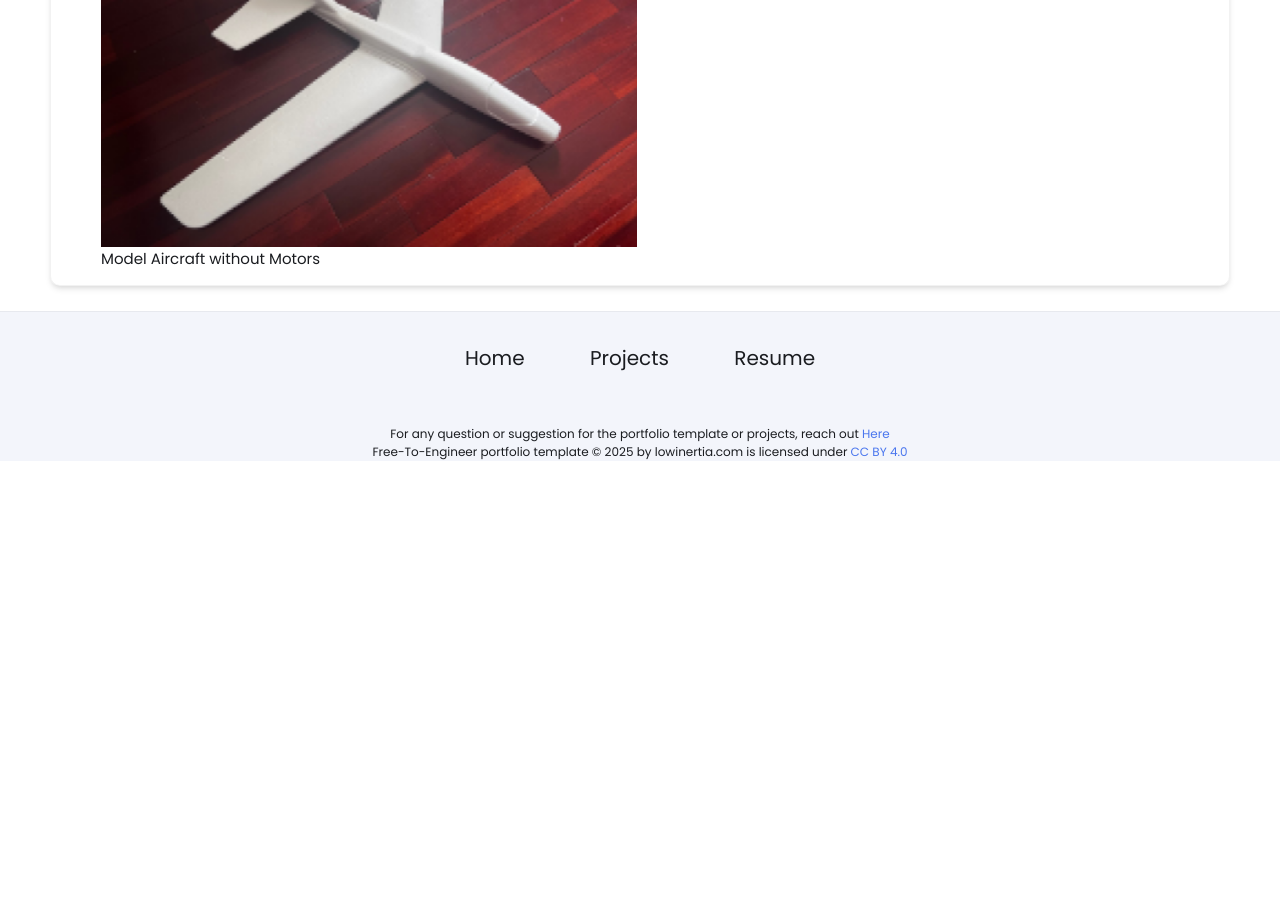
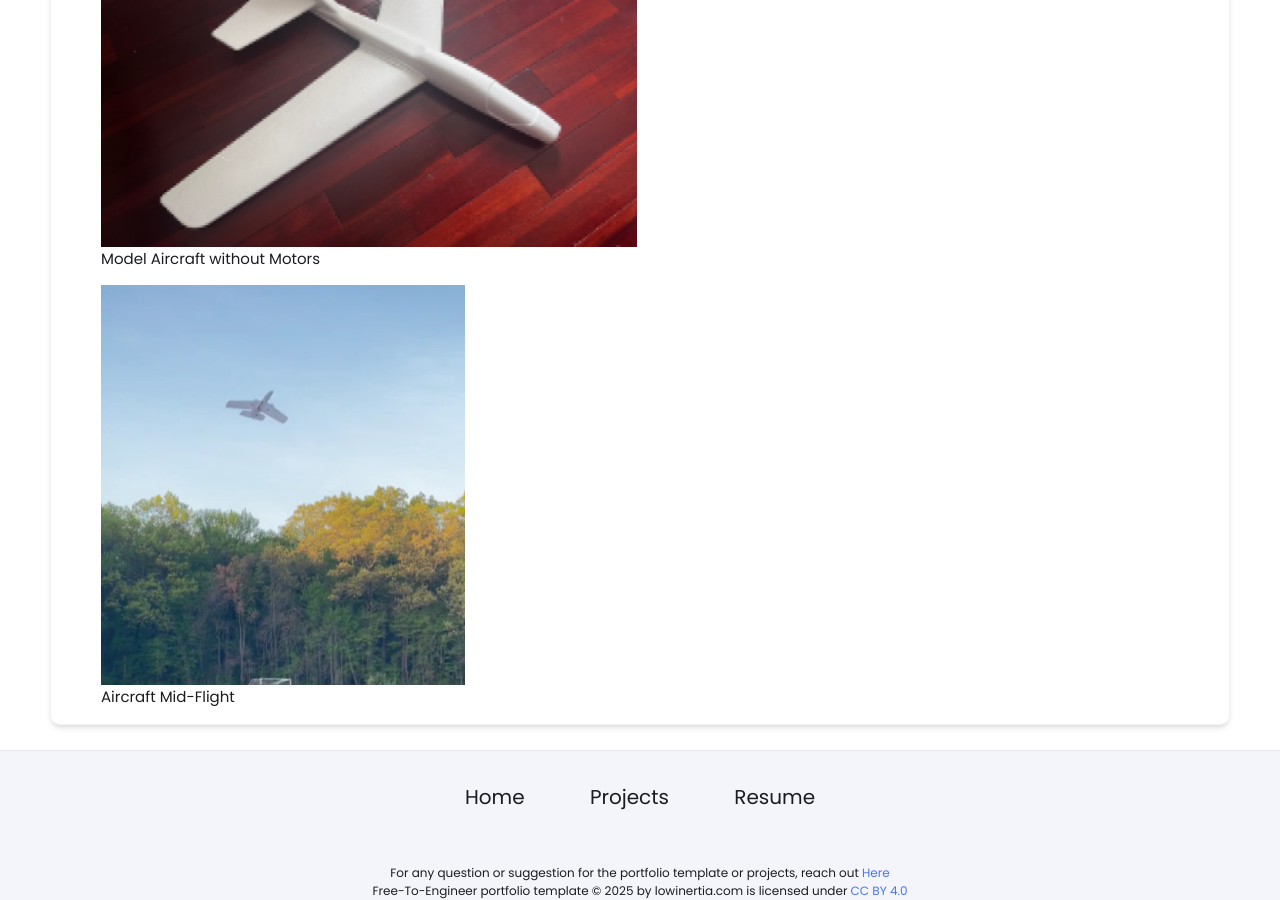
Before and after one commit to Jay-Patel-Engineer/Jay-Patel-Engineer.github.io, a Jekyll site: the page built from _projects/rcaircraft/index.md, in a window 1280 px wide and 900 px high, scrolled down 5791 px. Built offline with Jekyll 4.4.1, drawn with Linux system fonts in a browser that asks for light colours; before the commit the page ends 6252 px from its top, so only the background shows below that.

Commit message:
Update index.md

```diff
--- a/_projects/rcaircraft/index.md
+++ b/_projects/rcaircraft/index.md
@@ -42,3 +42,5 @@ The final performance criteria for this project is to identify the aircraft's pe
 ## Final Product Images
 {% include image-gallery.html images="prototypeaircraft.png" height="400"%}
 <span style="font-size: 15px">Model Aircraft without Motors</span>
+{% include image-gallery.html images="flightaircraft.png" height="400"%}
+<span style="font-size: 15px">Aircraft Mid-Flight</span>
```
